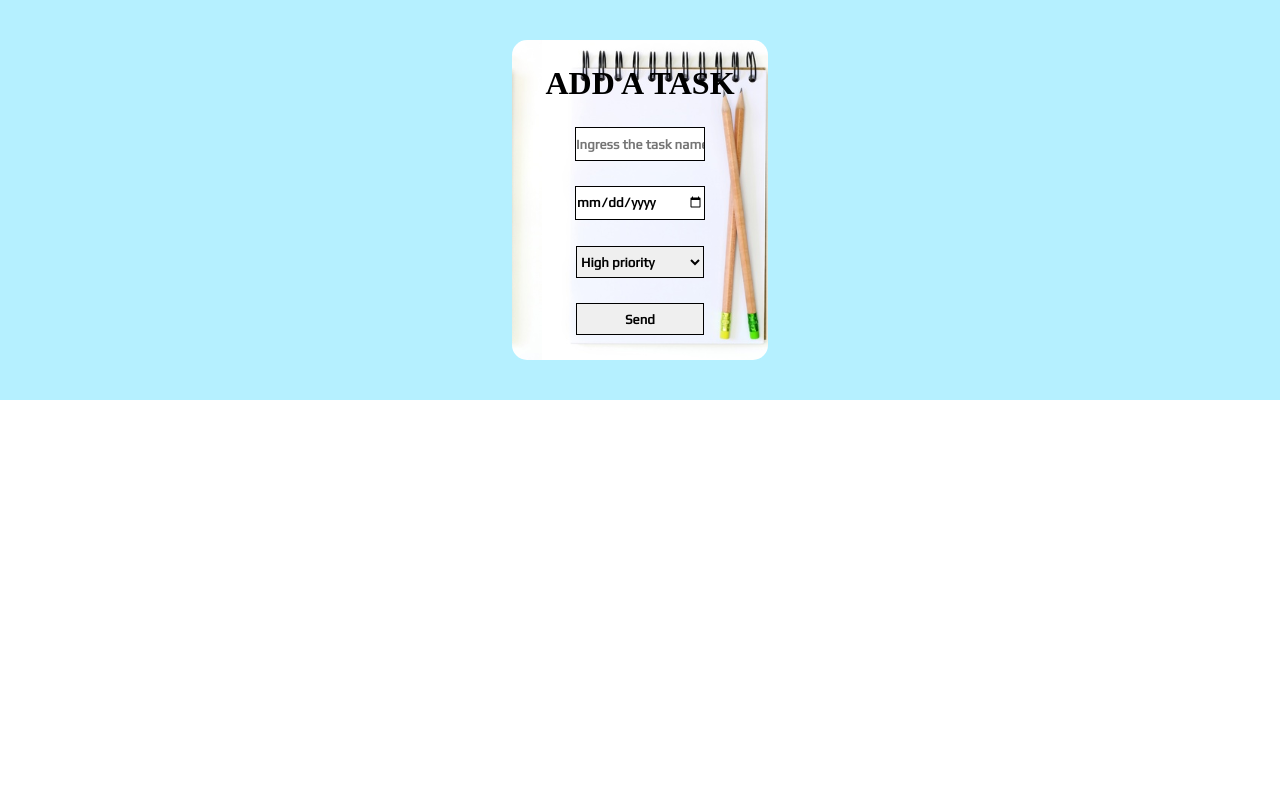
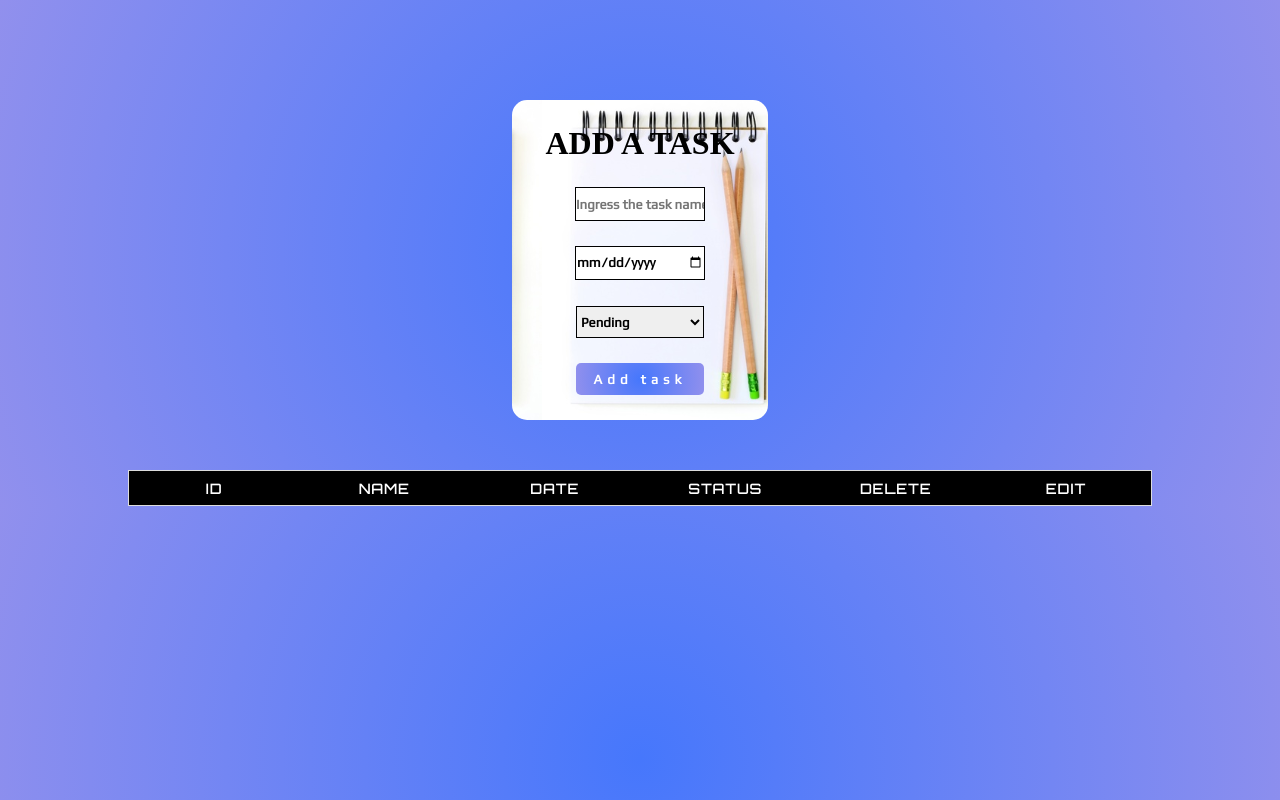
Before and after one commit to Tincho3604/todo-list-typescript, a React (Create React App) app: page / in a window 1280 px wide. Built offline with nearby package versions, Linux system fonts and the light colour scheme; a web font is replaced by a local one.

Commit message:
feat: finish table and delete button

```diff
--- a/public/index.html
+++ b/public/index.html
@@ -13,6 +13,7 @@
     <link rel="manifest" href="%PUBLIC_URL%/manifest.json" />
     <link href="https://fonts.googleapis.com/css2?family=New+Tegomin&display=swap" rel="stylesheet">
     <link href="https://fonts.googleapis.com/css2?family=New+Tegomin&family=Play&family=Prompt:wght@100&display=swap" rel="stylesheet">
+    <link href="https://fonts.googleapis.com/css2?family=Orbitron&display=swap" rel="stylesheet">
     <title>React App</title>
   </head>
   <body>
--- a/src/App.css
+++ b/src/App.css
@@ -6,3 +6,10 @@
 .App {
   text-align: center;
 }
+
+body{
+  background: rgb(63,94,251);
+  background: radial-gradient(circle, rgba(63,94,251,1) 0%, rgba(70,119,252,1) 0%, rgba(145,144,237,1) 100%);
+  height: 100%;
+  width: 100%;
+}
--- a/src/components/Form/Form.tsx
+++ b/src/components/Form/Form.tsx
@@ -1,19 +1,75 @@
-import React from 'react'
-import './style.css'
+import React,{ChangeEvent, useState} from 'react';
+import {Itask} from '../../interfaces/interfaces';
+import Table from '../Table/Table';
+import './style.css';
 
 const Form = () => {
 
+
+
+    const [id, setId] = useState<number>(1);
+    const [task, setTask] = useState<string>('');
+    const [date, setDate] = useState<string>('');
+    const [status, setStatus] = useState<string>('');
+    const [toDoList, setTodoList] = useState<Itask[]>([]);
+
+    const recover = (info:Itask[]):void  => {
+        setTodoList(info)
+}
+
+const getValue = (event: ChangeEvent<HTMLInputElement>): void => {
+        event.preventDefault()
+        switch (event.target.name) {
+            case 'taskName': {
+                setTask(event.target.value)
+                break;
+            }
+            case 'taskDate': {
+                setDate(event.target.value)
+                break;
+            }
+            case 'status': {
+                setStatus(event.target.value)
+                break;
+            }
+        }
+}
+
+const getValueSelect = (event:React.ChangeEvent<HTMLSelectElement>): void => {
+    setStatus(event.target.value)
+}
+
+
+const addTask = () => {
+    setId(id+1)
+    const newTask = {id:id, taskName:task, date:date, status:status}
+    setTodoList([...toDoList, newTask])
+    clearFields();
+}
+
+const clearFields = () => {
+    setTask('')
+    setDate('')
+}
+
     return (
+        <>
     <div className="mainFormContainer">
-        <h1>Add a task</h1>
-        <input type="text" name="taskName" placeholder="Ingress the task name" id="taskName" className="inputs"/>
-        <input type="date" name="taskDate" placeholder="Ingress date" id="taskDate" className="inputs"/>
-        <select name="status" id="taskStatus" className="inputs">
-            <option value="Pending">High priority</option>
-            <option value="Done">Low priority</option>
-        </select>
-        <input type="submit" name="send" id="taskSend" className="inputs" value="Send"/>
+            <h1>Add a task</h1>
+            <input type="text" name="taskName" placeholder="Ingress the task name" id="taskName" className="inputs" onChange={getValue} value={task}/>
+            <input type="date" name="taskDate" placeholder="Ingress date" id="taskDate" className="inputs" onChange={getValue} value={date}/>
+            <select name="status" id="taskStatus" className="inputs" onChange={getValueSelect}>
+                <option value="Pending">Pending</option>
+                <option value="Done">Done</option>
+            </select>
+            <input type="submit" name="send" id="taskSend" className="inputs" value="Add task" onClick={addTask}/>
     </div>
+
+    <Table
+    tasks={toDoList}
+    recover={recover}/>
+</>
+
     )
 }
 
--- a/src/components/Form/style.css
+++ b/src/components/Form/style.css
@@ -9,6 +9,7 @@
     width: 20vw;
     height: 40vh;
     border-radius: 15px;
+    margin-top: 100px;
 }
 
 .mainFormContainer input, select{
@@ -20,7 +21,7 @@
 
 }
 
-.inputs:focus{
+.inputs:focus, .deleteButton:focus{
     outline: none;
 }
 
@@ -30,7 +31,7 @@
     color: rgb(0, 0, 0);
 }
 
-.inputs {
+.inputs, .deleteButton, .editButton {
     display: inline-block;
     vertical-align: middle;
     -webkit-transform: perspective(1px) translateZ(0);
@@ -41,7 +42,25 @@
     -webkit-transition-property: transform;
     transition-property: transform;
     }
-.inputs:hover, .inputs:focus, .inputs:active {
+.inputs:hover,
+.deleteButton:hover,
+.editButton:hover,
+.inputs:focus,
+.deleteButton:focus,
+.editButton:focus,
+.inputs:active,
+.deleteButton:active,
+.editButton:active
+{
     -webkit-transform: scale(1.1);
     transform: scale(1.1);
     }
+
+    #taskSend{
+        border: none;
+        background: rgb(63,94,251);
+        background: radial-gradient(circle, rgba(63,94,251,1) 0%, rgba(70,119,252,1) 0%, rgba(145,144,237,1) 100%);
+        color: rgb(255, 255, 255);
+        letter-spacing: 5px;
+        border-radius: 5px;
+    }
--- a/src/components/Home/style.css
+++ b/src/components/Home/style.css
@@ -1,7 +1,8 @@
 .mainHomeContainer{
-    background-color: rgb(181, 240, 255);
     display: flex;
+    flex-direction: column;
     justify-content: center;
     align-items: center;
-    height: 50vh;
+    width: 100%;
+    height: 100%
 }
--- /dev/null
+++ b/src/components/Table/Table.tsx
@@ -0,0 +1,46 @@
+import React,{useState,useEffect} from 'react'
+import {Itask} from '../../interfaces/interfaces';
+import './style.css'
+
+interface Props {
+  tasks:Itask[];
+  recover(info:Itask[]): void;
+}
+const Table = ({tasks,recover}:Props) => {
+
+  const deleteTask = (id:number) => {
+    recover(tasks?.filter((item:Itask) =>  item?.id !== id))
+  }
+
+return(
+<>
+<table>
+  <thead>
+      <tr>
+        <th scope="col">Id</th>
+        <th scope="col">Name</th>
+        <th scope="col">Date</th>
+        <th scope="col">Status</th>
+        <th scope="col">Delete</th>
+        <th scope="col">Edit</th>
+      </tr>
+  </thead>
+  <tbody>
+  {tasks?.map((item:Itask,index:number) => {
+      return(
+          <tr key={index}>
+              <td>{item.id}</td>
+              <td>{item.taskName}</td>
+              <td>{item.date}</td>
+              <td>{item.status}</td>
+              <td><button className="deleteButton" onClick={() => deleteTask(item.id)}>Delete</button></td>
+              <td><button className="editButton">Finished</button></td>
+          </tr>
+        )
+      })}
+  </tbody>
+</table>
+</>)
+}
+
+export default Table;
--- /dev/null
+++ b/src/components/Table/style.css
@@ -0,0 +1,106 @@
+table {
+    border: 1px solid #ccc;
+    border-collapse: collapse;
+    margin: 0;
+    padding: 0;
+    width: 80vw;
+    table-layout: fixed;
+    font-family: 'Orbitron', sans-serif;
+    margin-top: 50px;
+}
+
+    table caption {
+    font-size: 1.5em;
+    margin: .5em 0 .75em;
+}
+
+table tr {
+    background-color: #f8f8f8;
+    border: 1px solid #ddd;
+    padding: .35em;
+    }
+
+    table th,
+    table td {
+    padding: .625em;
+    text-align: center;
+}
+
+table th {
+    font-size: .85em;
+    letter-spacing: .1em;
+    text-transform: uppercase;
+    font-family: 'Orbitron', sans-serif;
+    background-color: black;
+    color: white;
+}
+.deleteButton{
+    background: rgb(63,94,251);
+    background: radial-gradient(circle, rgba(63,94,251,1) 0%, rgba(201,106,150,1) 0%, rgba(252,70,70,1) 0%, rgba(218,94,123,1) 100%, rgba(145,144,237,1) 100%);
+    border:none;
+    width: 5vw;
+    height: 3vh;
+    border-radius: 5px;
+    color: rgb(255, 255, 255);
+    font-family: 'Orbitron', sans-serif;
+    font-weight: bold;
+    letter-spacing: 5px;
+}
+
+.editButton{
+    background: rgb(252,70,70);
+    background: radial-gradient(circle, rgba(252,70,70,1) 0%, rgba(201,106,150,1) 0%, rgba(218,94,123,1) 0%, rgba(145,144,237,1) 0%, rgba(9,48,244,1) 100%);
+    border:none;
+    width: 5vw;
+    height: 3vh;
+    border-radius: 5px;
+    color: rgb(255, 255, 255);
+    font-family: 'Orbitron', sans-serif;
+    font-weight: bold;
+    letter-spacing: 5px;
+}
+
+@media screen and (max-width: 885px) {
+    table {
+        border: 0;
+    }
+
+    table caption {
+        font-size: 1.3em;
+    }
+
+    table thead {
+    border: none;
+    clip: rect(0 0 0 0);
+    height: 1px;
+    margin: -1px;
+    overflow: hidden;
+    padding: 0;
+    position: absolute;
+    width: 1px;
+}
+
+table tr {
+    border-bottom: 3px solid #ddd;
+    display: block;
+    margin-bottom: .625em;
+}
+
+    table td {
+    border-bottom: 1px solid #ddd;
+    display: block;
+    font-size: .8em;
+    text-align: right;
+}
+
+    table td::before {
+    content: attr(data-label);
+    float: left;
+    font-weight: bold;
+    text-transform: uppercase;
+}
+
+    table td:last-child {
+        border-bottom: 0;
+    }
+}
--- /dev/null
+++ b/src/interfaces/interfaces.tsx
@@ -0,0 +1,6 @@
+export interface Itask {
+    id:number;
+    taskName: string;
+    date:string;
+    status:string;
+}
```
Also changed, not shown: src/components/Home/Home.tsx (+5 -2 lines).
